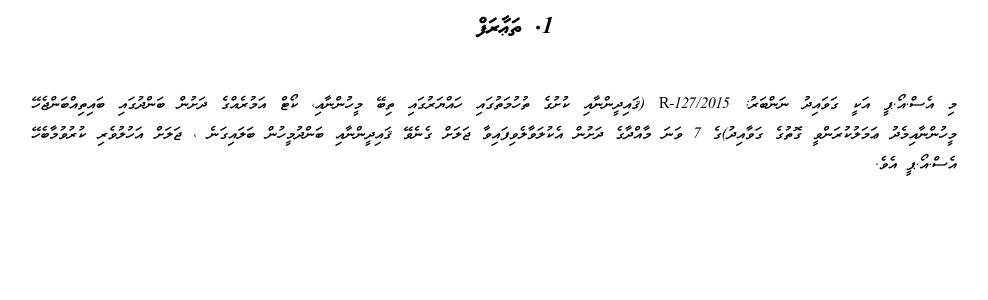
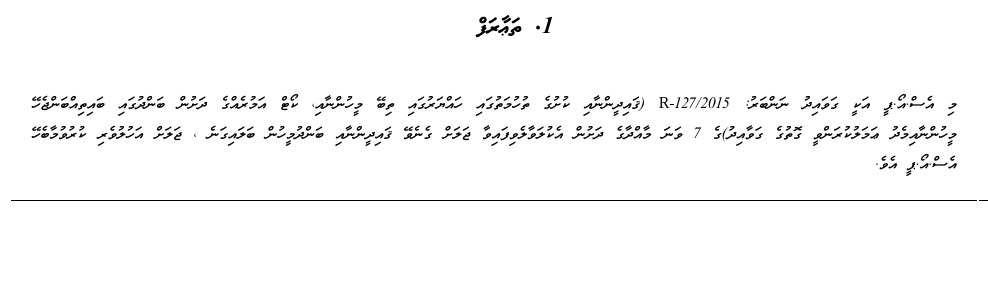
Before and after one commit to hprison/hmpsop, a PHP site: page /1-1.html in a window 1280 px wide. Shown: the part 222-522 px from the top of the page, without its empty margins (125-1113 px from the left). Run offline with PHP 8.4, Linux system fonts and the light colour scheme; some libraries are stand-ins or nearby versions.

Commit message:
Update style.css

```diff
--- a/style.css
+++ b/style.css
@@ -82,6 +82,7 @@ td {
     vertical-align: top;
     text-align: justify;
     line-height: 30px;
+    border-bottom: 1px solid #000;
 }
 
 th {
```
